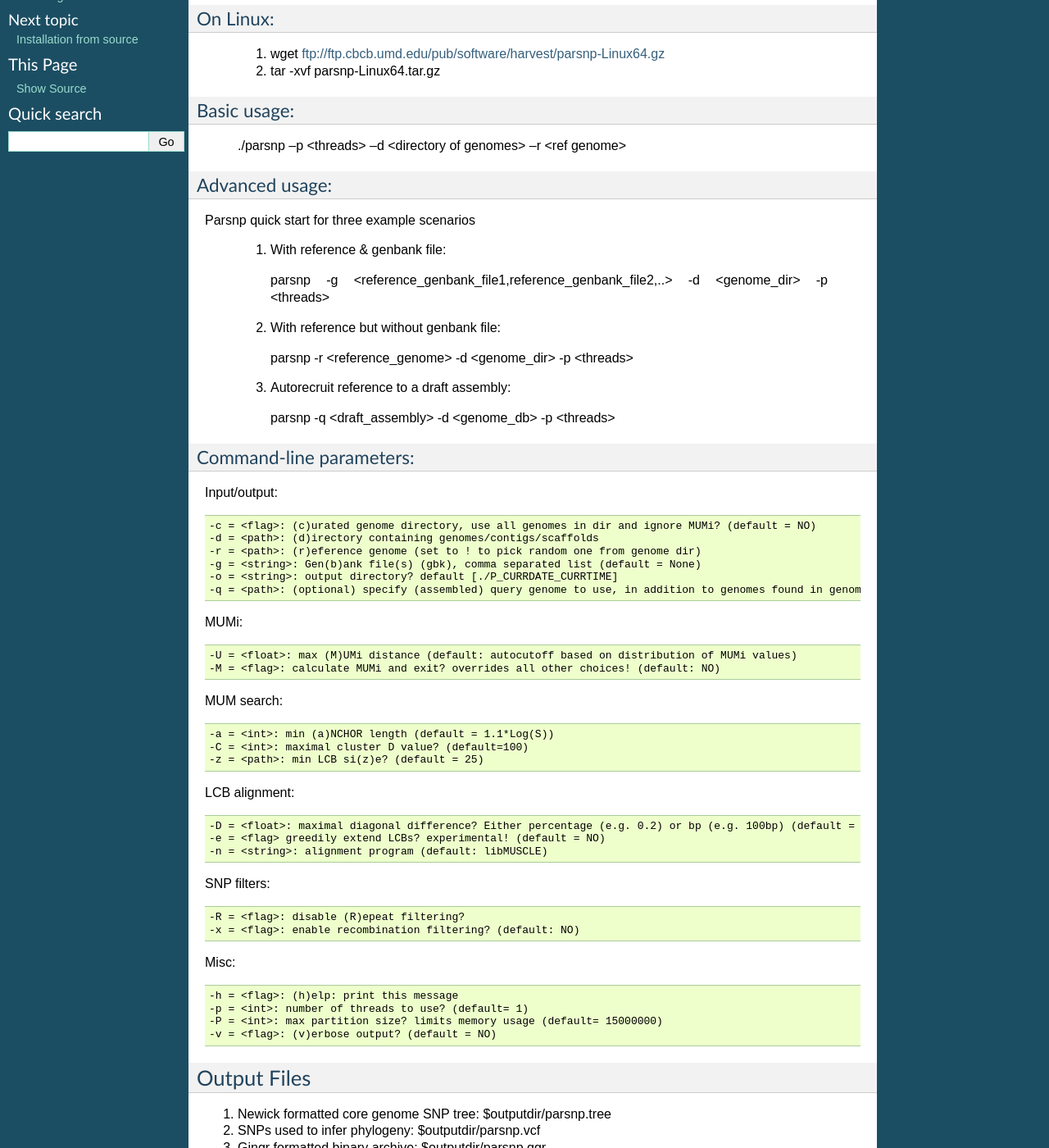
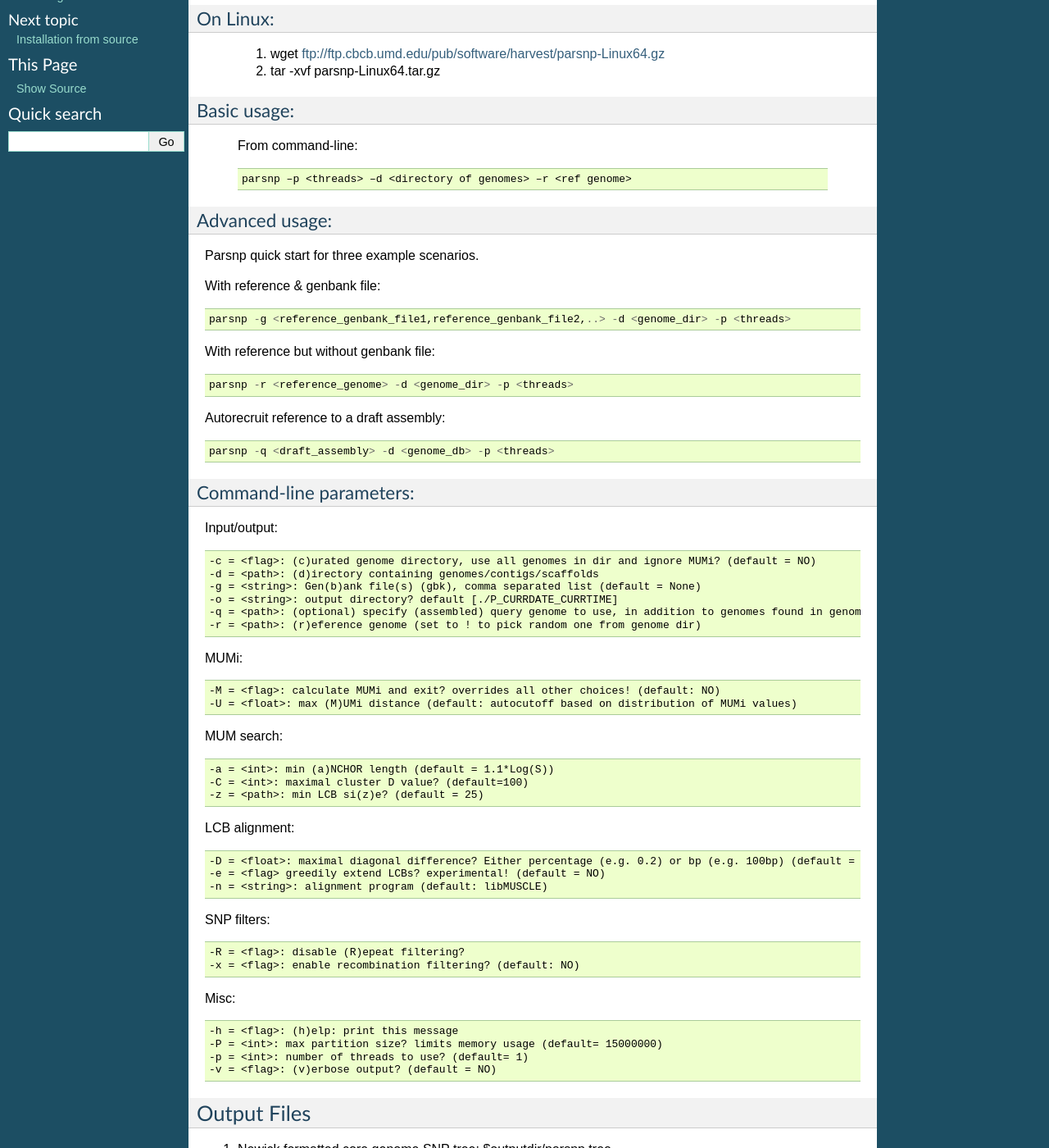
Before and after one commit to marbl/harvest, a Sphinx documentation site: the page built from docs/content/parsnp/quickstart.rst, in a window 1280 px wide and 1400 px high, scrolled down 316 px. Shown: the whole window at 82% size. Built offline with Sphinx 7.4.7, drawn with Linux system fonts in a browser that asks for light colours; pages that are not in the unit, such as notebooks, are missing from menus.

Commit message:
Update quickstart.rst

```diff
--- a/docs/content/parsnp/quickstart.rst
+++ b/docs/content/parsnp/quickstart.rst
@@ -19,24 +19,26 @@ On Linux:
 Basic usage:
 """"""""""""
 
-  ./parsnp –p <threads> –d <directory of genomes> –r <ref genome>
+  From command-line::
+
+     parsnp –p <threads> –d <directory of genomes> –r <ref genome>
 
 Advanced usage:
 """""""""""""""
 
-Parsnp quick start for three example scenarios
+Parsnp quick start for three example scenarios.
 
-   1) With reference & genbank file::
+With reference & genbank file::
 
-      parsnp -g <reference_genbank_file1,reference_genbank_file2,..> -d <genome_dir> -p <threads>
+   parsnp -g <reference_genbank_file1,reference_genbank_file2,..> -d <genome_dir> -p <threads>
 
-   2) With reference but without genbank file::
+With reference but without genbank file::
 
-      parsnp -r <reference_genome> -d <genome_dir> -p <threads>
+   parsnp -r <reference_genome> -d <genome_dir> -p <threads>
 
-   3) Autorecruit reference to a draft assembly::
+Autorecruit reference to a draft assembly::
 
-      parsnp -q <draft_assembly> -d <genome_db> -p <threads>
+   parsnp -q <draft_assembly> -d <genome_db> -p <threads>
 
 Command-line parameters:
 """""""""""""""""""""""""
@@ -45,15 +47,15 @@ Input/output::
 
    -c = <flag>: (c)urated genome directory, use all genomes in dir and ignore MUMi? (default = NO)
    -d = <path>: (d)irectory containing genomes/contigs/scaffolds
-   -r = <path>: (r)eference genome (set to ! to pick random one from genome dir)
    -g = <string>: Gen(b)ank file(s) (gbk), comma separated list (default = None)
    -o = <string>: output directory? default [./P_CURRDATE_CURRTIME]
    -q = <path>: (optional) specify (assembled) query genome to use, in addition to genomes found in genome dir (default = NONE)
+   -r = <path>: (r)eference genome (set to ! to pick random one from genome dir)
 
 MUMi::
 
+   -M = <flag>: calculate MUMi and exit? overrides all other choices! (default: NO)
    -U = <float>: max (M)UMi distance (default: autocutoff based on distribution of MUMi values)
-   -M = <flag>: calculate MUMi and exit? overrides all other choices! (default: NO)
 
 MUM search::
 
@@ -75,8 +77,8 @@ SNP filters::
 Misc::
 
    -h = <flag>: (h)elp: print this message
+   -P = <int>: max partition size? limits memory usage (default= 15000000)
    -p = <int>: number of threads to use? (default= 1)
-   -P = <int>: max partition size? limits memory usage (default= 15000000)
    -v = <flag>: (v)erbose output? (default = NO)
 
 Output Files
```
